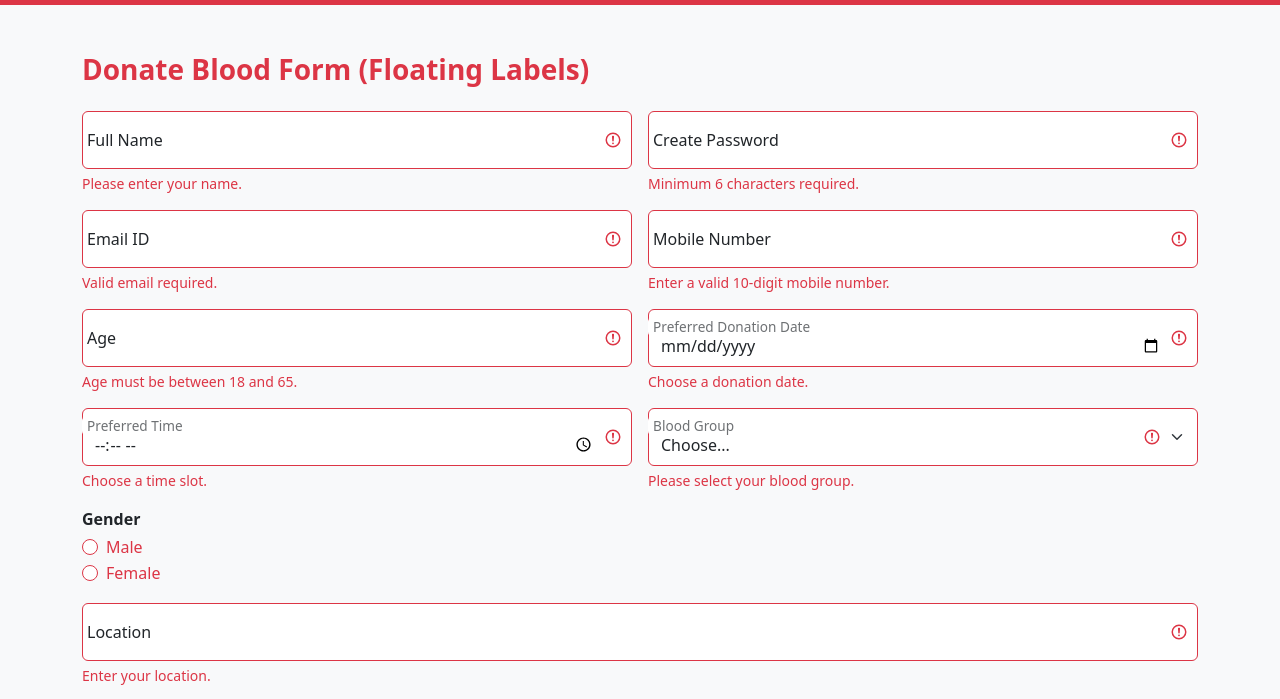
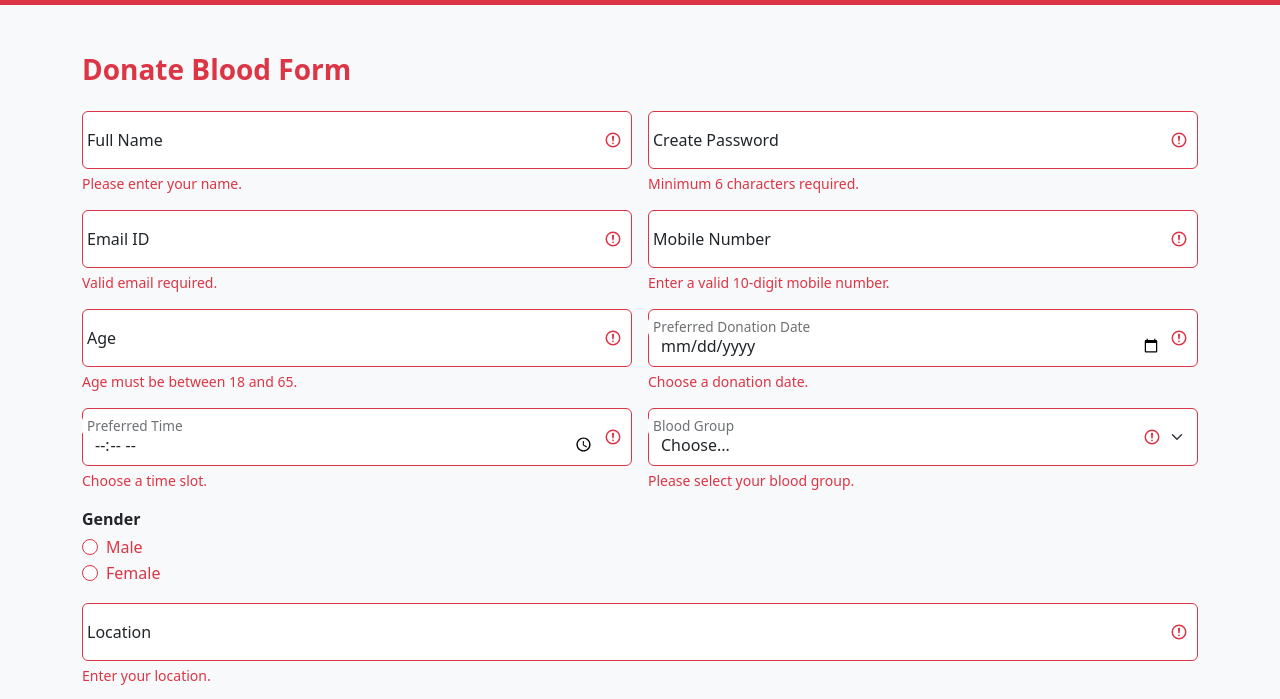
Before and after one commit to DHARSHAN-1406/WebTechnology, a plain HTML site: page form2.html in a window 1280 px wide. Shown: the part 51-750 px from the top of the page. Drawn offline with nearby package versions, Linux system fonts and the light colour scheme.

Commit message:
Update form2.html

```diff
--- a/form2.html
+++ b/form2.html
@@ -16,7 +16,7 @@
 
 <section class="bg-light py-5">
   <div class="container">
-    <h3 class="text-danger fw-bold mb-4">Donate Blood Form (Floating Labels)</h3>
+    <h3 class="text-danger fw-bold mb-4">Donate Blood Form </h3>
 
     <form class="row g-3 was-validated" novalidate>
 
```
